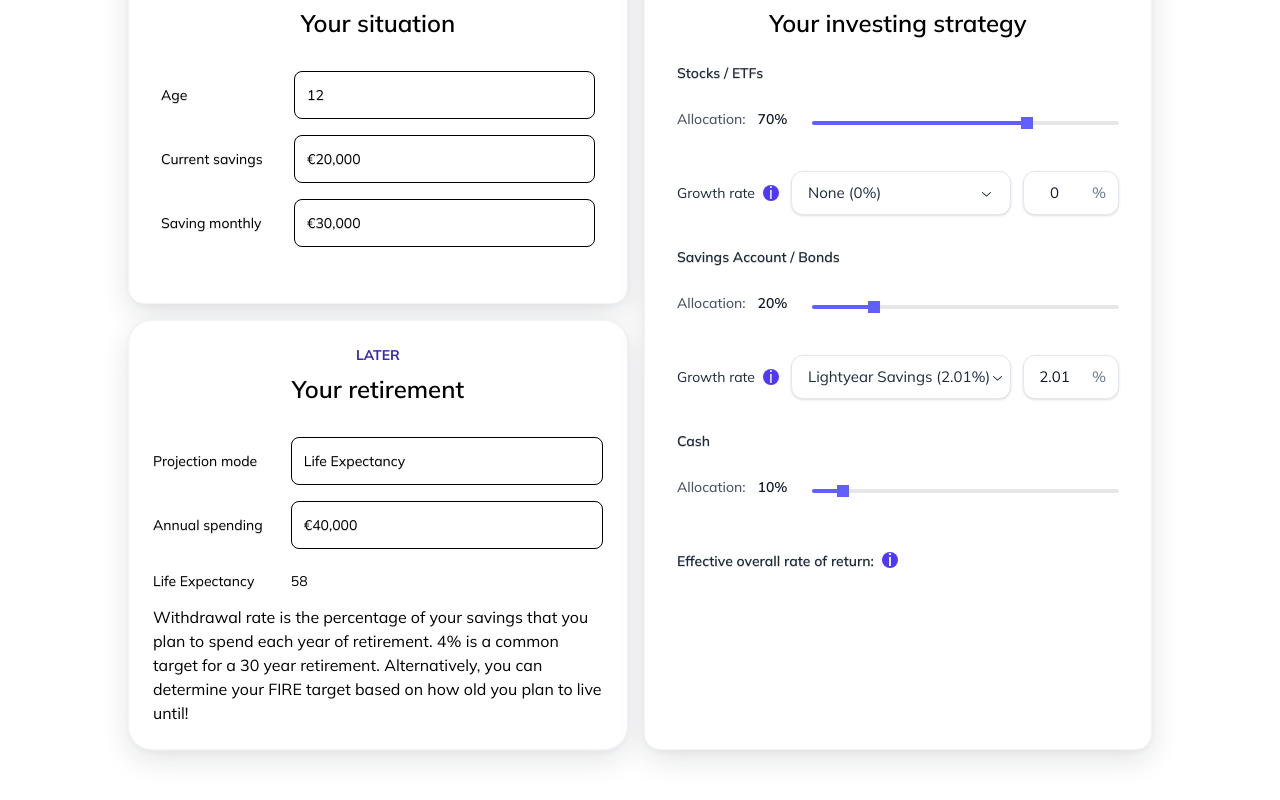
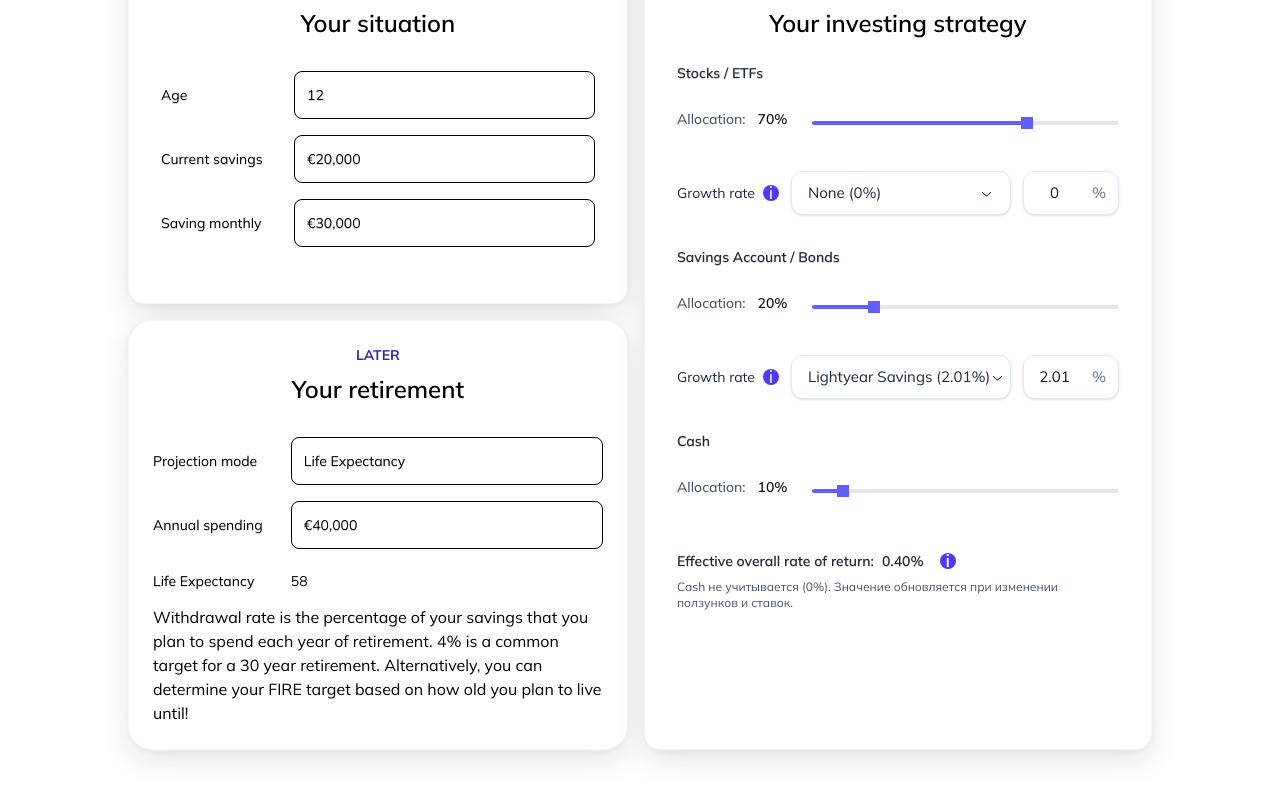
Before and after one commit to inputBrain/client-ret-calculator, a Next.js app: page / in a window 1280 px wide. Shown: the part 542-1342 px from the top of the page. Built offline with nearby package versions, Linux system fonts and the light colour scheme.

Commit message:
feat(calculator): add effective overall return calculation in AllocationTriple

```diff
--- a/src/components/ui/AllocationTriple.tsx
+++ b/src/components/ui/AllocationTriple.tsx
@@ -127,6 +127,17 @@ export function AllocationTriple({
         }
     };
 
+    const sr = stocksRateKind === "none" ? 0 : stocksRate;     // % для акций
+    const fr = fixedRateKind === "none" ? 0 : fixedRate;       // % для депозита/облигаций
+    const effectiveRate = React.useMemo(() => {
+        // (52 * 11 + 19 * 55) / 100 = 16.17
+        return (stocksPct * sr + fixedPct * fr) / 100;
+    }, [stocksPct, fixedPct, sr, fr]);
+    const formulaText = `${Math.round(stocksPct)}% × ${sr.toFixed(2)} + ${Math.round(fixedPct)}% × ${fr.toFixed(2)} = ${effectiveRate.toFixed(2)}`;
+
+
+
+
     return (
         <div className="flex flex-col gap-8">
             {/* Stocks / ETFs */}
@@ -216,12 +227,15 @@ export function AllocationTriple({
                 <Row label="Allocation:" value={cashPct} onChange={onCash} />
             </div>
 
-            <div className="flex flex-col gap-3">
-                <div className="text-sm text-shadow-2xs font-semibold text-gray-800">
-                    Effective overall rate of return:
-                    <Info tooltip="(52% x 11) + (19% x 55) = 16.17" />
+            <div className="flex flex-col gap-2">
+                <div className="flex items-center gap-2 text-sm font-semibold text-gray-800 text-shadow-2xs">
+                    <span>Effective overall rate of return:</span>
+                    <span className="tabular-nums">{effectiveRate.toFixed(2)}%</span>
+                    <Info tooltip={formulaText} />
                 </div>
-
+                <p className="text-xs text-slate-600">
+                    Cash не учитывается (0%). Значение обновляется при изменении ползунков и ставок.
+                </p>
             </div>
         </div>
     );
```
